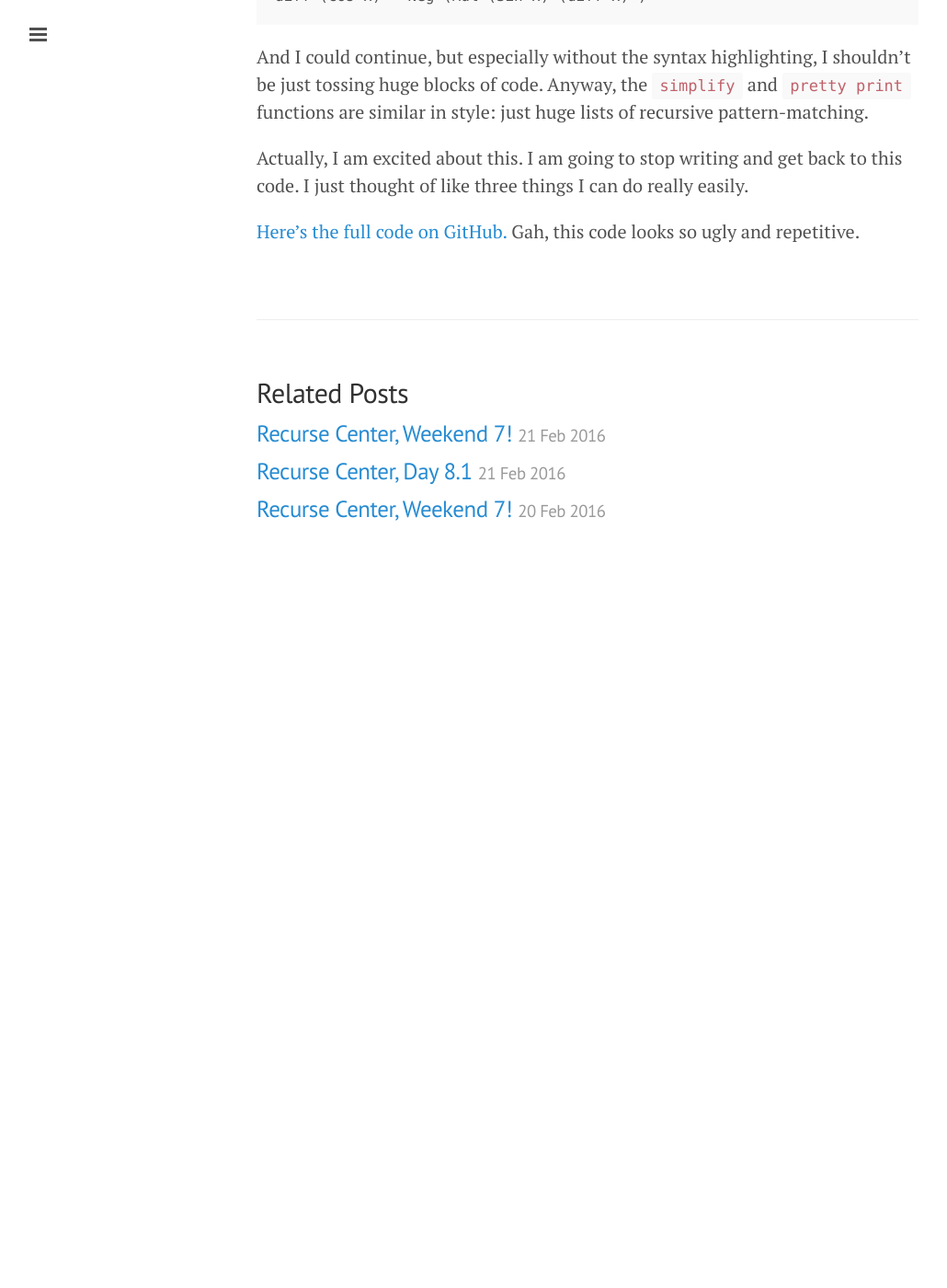
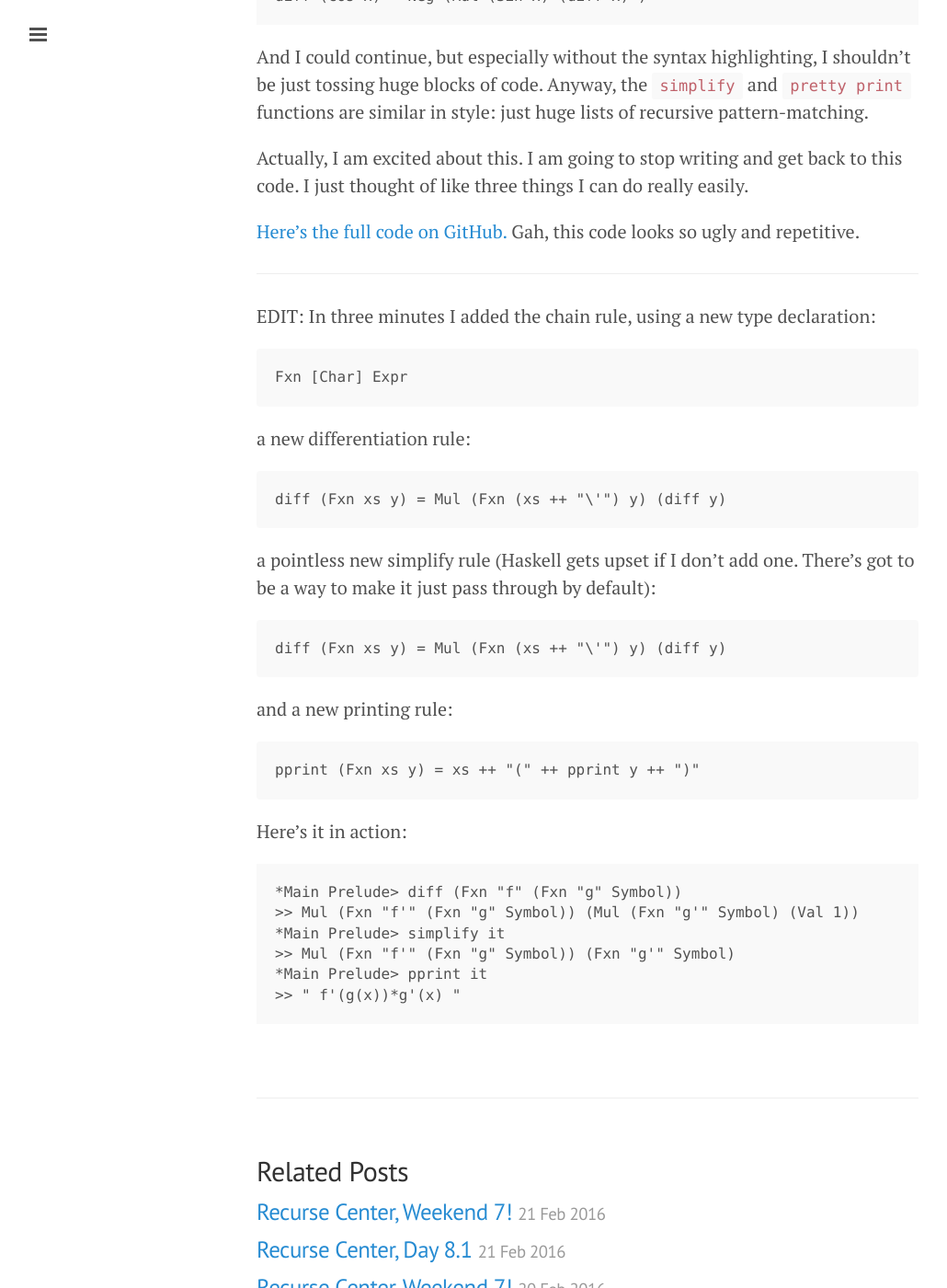
Before and after one commit to amalex5/amalex5.github.io, a Jekyll site: the page built from _posts/2016-02-25-recurse-center-day-8-4.markdown, in a window 1280 px wide and 1400 px high, scrolled down 3021 px. Shown: the whole window at 92% size, without its empty margins (1-1031 px from the left). Built offline with Jekyll 4.4.1, drawn with Linux system fonts in a browser that asks for light colours; before the commit the page ends 3651 px from its top, so only the background shows below that.

Commit message:
Post update: Recurse Center, Day 8.4

```diff
--- a/_posts/2016-02-25-recurse-center-day-8-4.markdown
+++ b/_posts/2016-02-25-recurse-center-day-8-4.markdown
@@ -76,3 +76,32 @@ And I could continue, but especially without the syntax highlighting, I shouldn'
 Actually, I am excited about this. I am going to stop writing and get back to this code. I just thought of like three things I can do really easily.
 
 [Here's the full code on GitHub.](https://github.com/amalex5/RC/blob/master/haskell/symdiff.hs) Gah, this code looks so ugly and repetitive.
+
+-----
+
+EDIT: In three minutes I added the chain rule, using a new type declaration:
+
+    Fxn [Char] Expr
+
+a new differentiation rule:
+
+    diff (Fxn xs y) = Mul (Fxn (xs ++ "\'") y) (diff y)
+
+a pointless new simplify rule (Haskell gets upset if I don't add one. There's got to be a way to make it just pass through by default):
+
+    diff (Fxn xs y) = Mul (Fxn (xs ++ "\'") y) (diff y)
+
+and a new printing rule:
+
+    pprint (Fxn xs y) = xs ++ "(" ++ pprint y ++ ")"
+
+Here's it in action:
+
+<pre>
+*Main Prelude> diff (Fxn "f" (Fxn "g" Symbol))
+>> Mul (Fxn "f'" (Fxn "g" Symbol)) (Mul (Fxn "g'" Symbol) (Val 1))
+*Main Prelude> simplify it
+>> Mul (Fxn "f'" (Fxn "g" Symbol)) (Fxn "g'" Symbol)
+*Main Prelude> pprint it
+>> " f'(g(x))*g'(x) "
+</pre>
```
